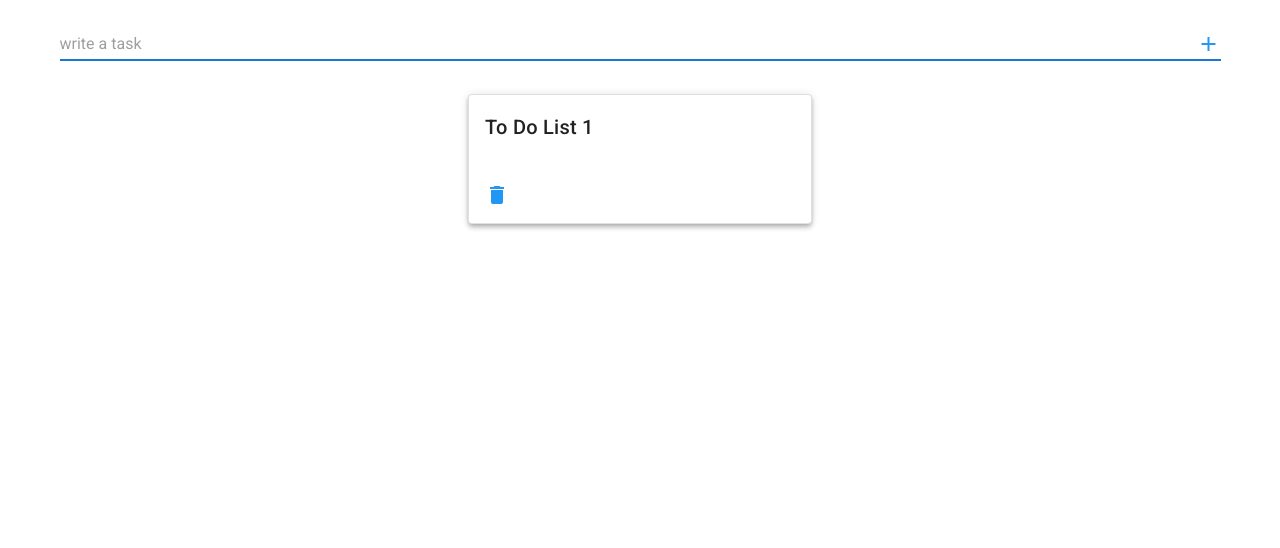
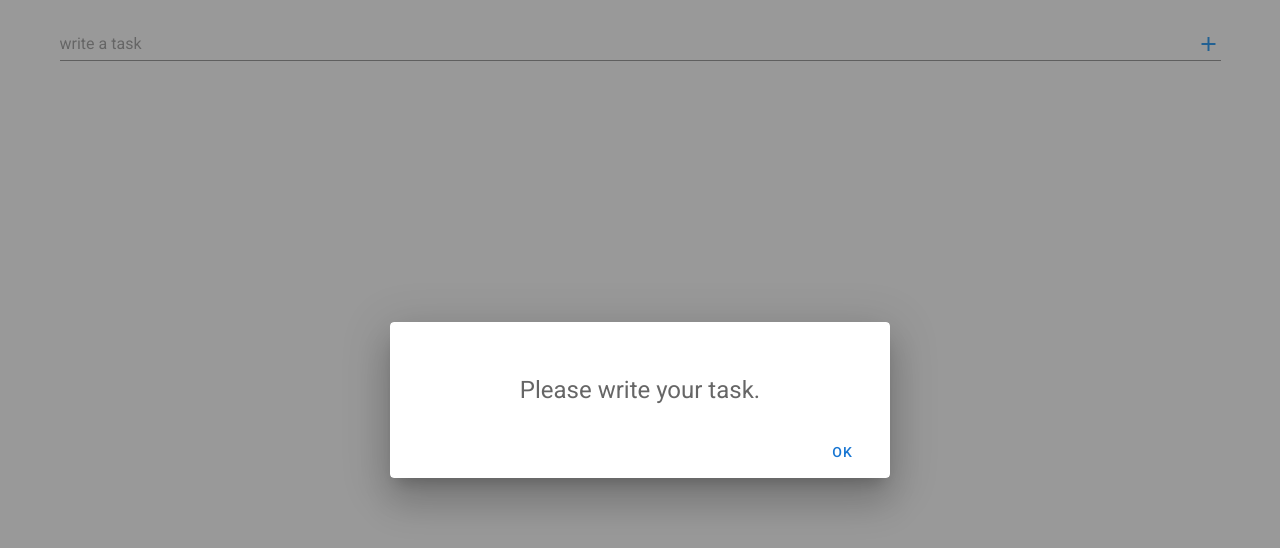
Before and after one commit to m2mt-l/To_Do_List, a Vue app: page / in a window 1280 px wide. Both pictures are taken after a click on the button 1208 px from the left and 44 px from the top of the page. Shown: the top 548 px of the page. Built offline with nearby package versions, Linux system fonts and the light colour scheme.

Commit message:
set layout and add dialog

```diff
--- a/src/components/ToDoCard.vue
+++ b/src/components/ToDoCard.vue
@@ -1,8 +1,14 @@
 <template>
   <v-container fluid>
     <v-row dense>
-      <v-col v-for="(card, index) in todo" :key="card.count">
-        <v-card class="mx-auto" max-width="344" elevation="4" outlined>
+      <v-col v-for="(card, index) in todo" :key="card.count" :cols="card.flex">
+        <v-card
+          class="mx-auto"
+          max-width="500"
+          min-width="340"
+          elevation="4"
+          outlined
+        >
           <v-card-title>To Do List {{ card.count }}</v-card-title>
           <v-card-text>{{ card.task }}</v-card-text>
           <v-card-actions>
--- a/src/views/Top.vue
+++ b/src/views/Top.vue
@@ -1,11 +1,38 @@
 <template>
   <v-form>
     <v-container>
-      <v-text-field v-model="card.task" placeholder="write a task">
-        <v-icon @click="addTask" slot="append" color="blue"> mdi-plus </v-icon>
-      </v-text-field>
-      <h2 v-if="completeTodo">Completed All To Do Lists!</h2>
-      <ToDoCard :todo="toDoList" />
+      <v-dialog v-model="dialog" width="500">
+        <template v-slot:activator="{ on, attrs }">
+          <v-text-field v-model="card.task" placeholder="write a task">
+            <v-icon
+              v-if="!taskIsEmpty"
+              @click="addTask"
+              slot="append"
+              color="blue"
+              v-bind="attrs"
+            >
+              mdi-plus
+            </v-icon>
+            <v-icon v-else slot="append" color="blue" v-bind="attrs" v-on="on">
+              mdi-plus
+            </v-icon>
+          </v-text-field>
+          <h2 v-if="completeTodo">Completed All To Do Lists!</h2>
+          <ToDoCard :todo="toDoList" />
+        </template>
+
+        <v-card>
+          <v-card-text>
+            <div class="d-flex justify-center pt-13 text-h5">
+              Please write your task.
+            </div>
+          </v-card-text>
+          <v-card-actions>
+            <v-spacer></v-spacer>
+            <v-btn color="primary" text @click="dialog = false"> OK </v-btn>
+          </v-card-actions>
+        </v-card>
+      </v-dialog>
     </v-container>
   </v-form>
 </template>
@@ -25,6 +52,7 @@ export default Vue.extend({
   data() {
     return {
       toDoList: [] as Array<Card>,
+      dialog: false,
       card: {
         task: "",
         count: 0,
@@ -45,6 +73,10 @@ export default Vue.extend({
     completeTodo(): boolean {
       return this.toDoList.length === 0 && this.card.count != 0;
     },
+    taskIsEmpty(): boolean {
+      return this.card.task === "";
+    },
+
     /*
       writeTask: {
         set(value: string) {
```
